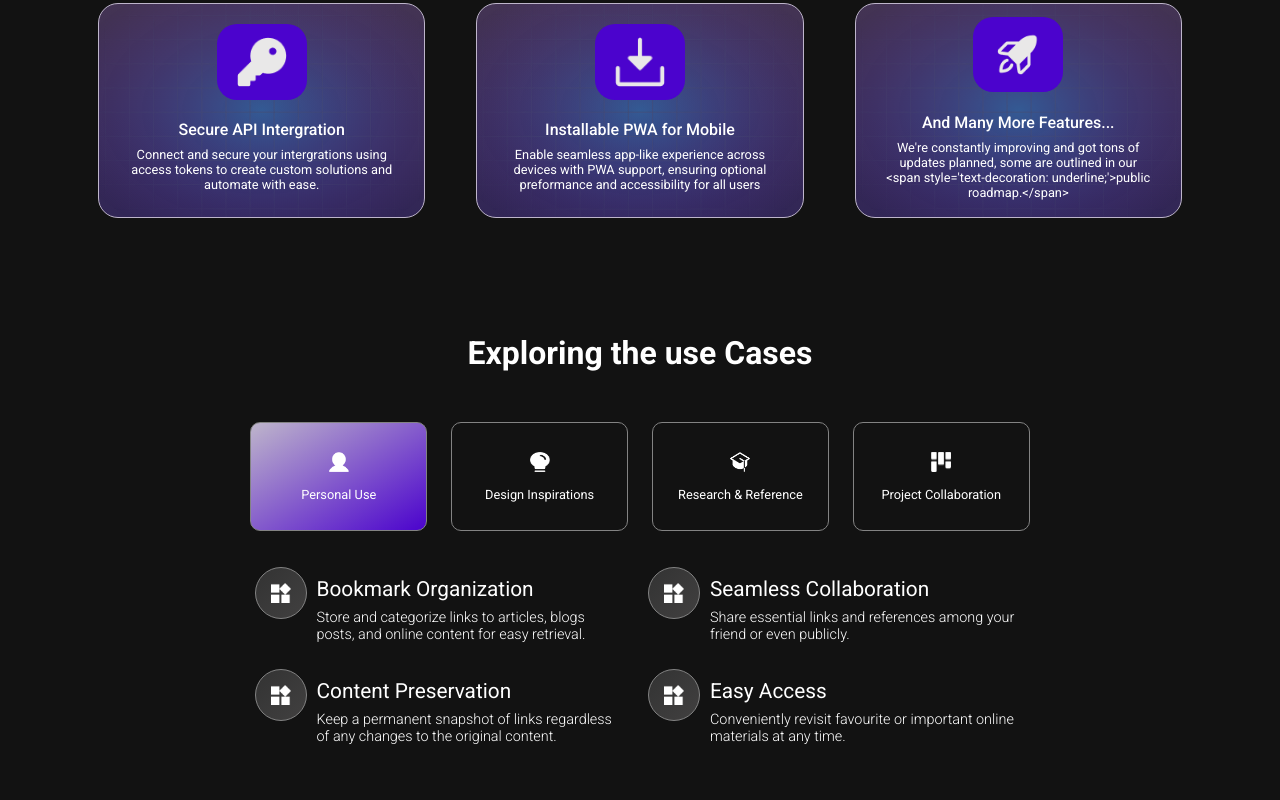
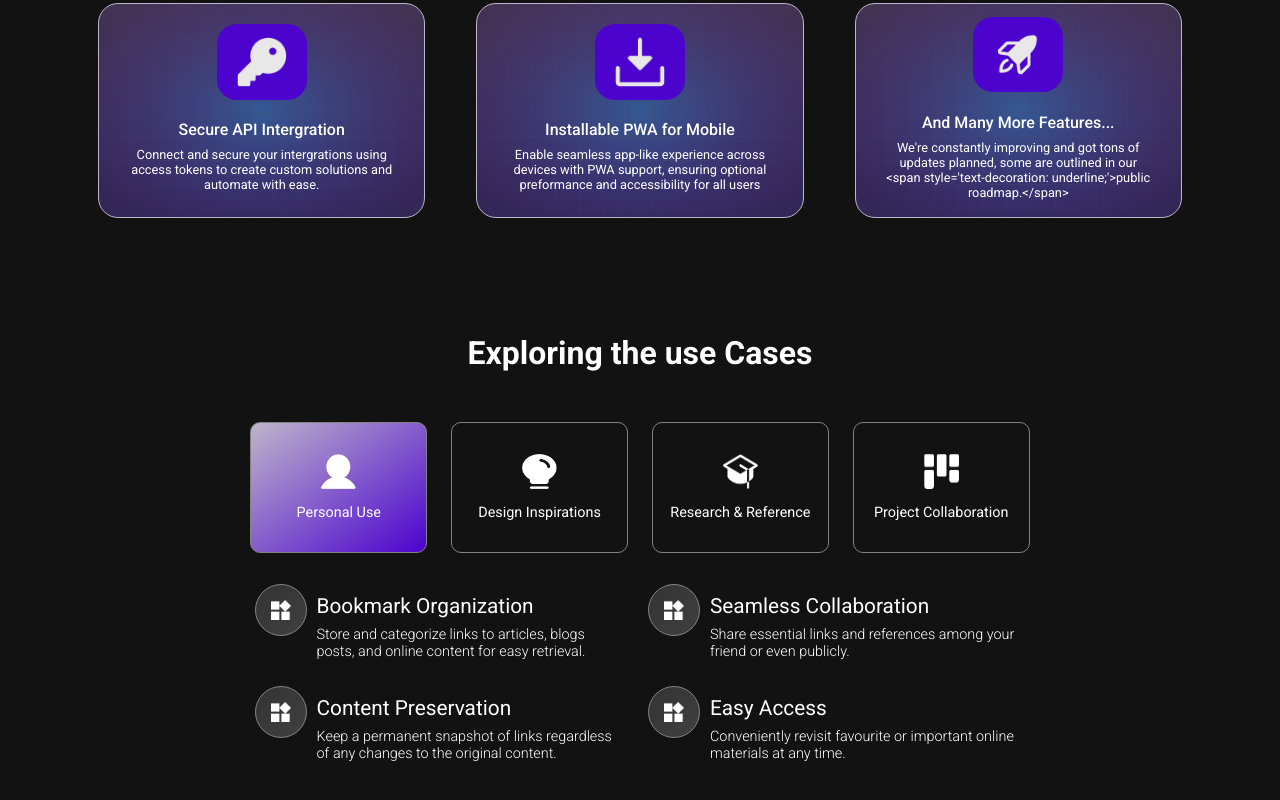
Before and after one commit to davistheweb/Linkwarden-UIclone, a website: page index.html in a window 1280 px wide. Shown: the part 3184-3984 px from the top of the page. Drawn offline with nearby package versions, Linux system fonts and the light colour scheme.

```diff
--- a/assets/css/style.css
+++ b/assets/css/style.css
@@ -1559,6 +1559,16 @@
   .use-case-content {
     gap: 0;
   }
+
+  .use_case-icon img {
+    width: 35px;
+    height: 35px;
+  }
+
+  .use-case_list_title {
+    font-size: .9rem;
+  }
+
 }
 
 @media screen and (min-width: 740px) {
```
